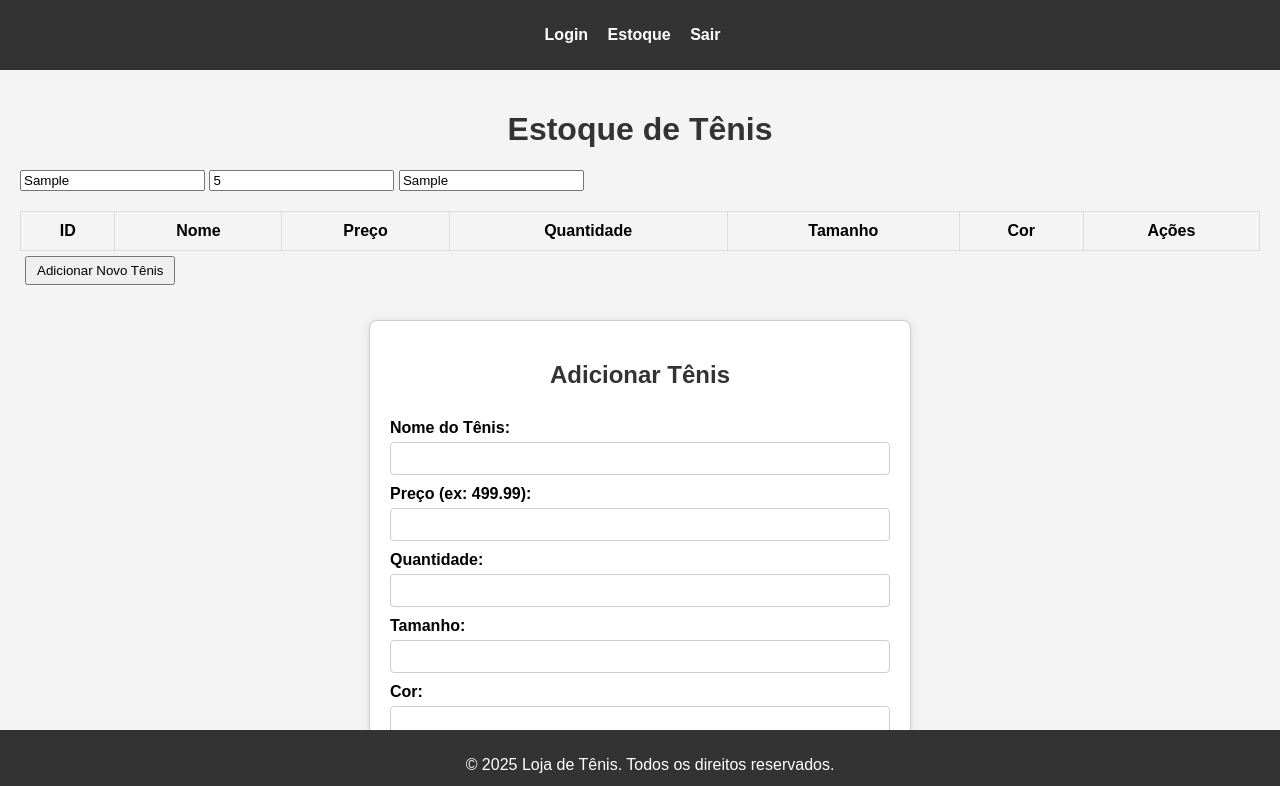
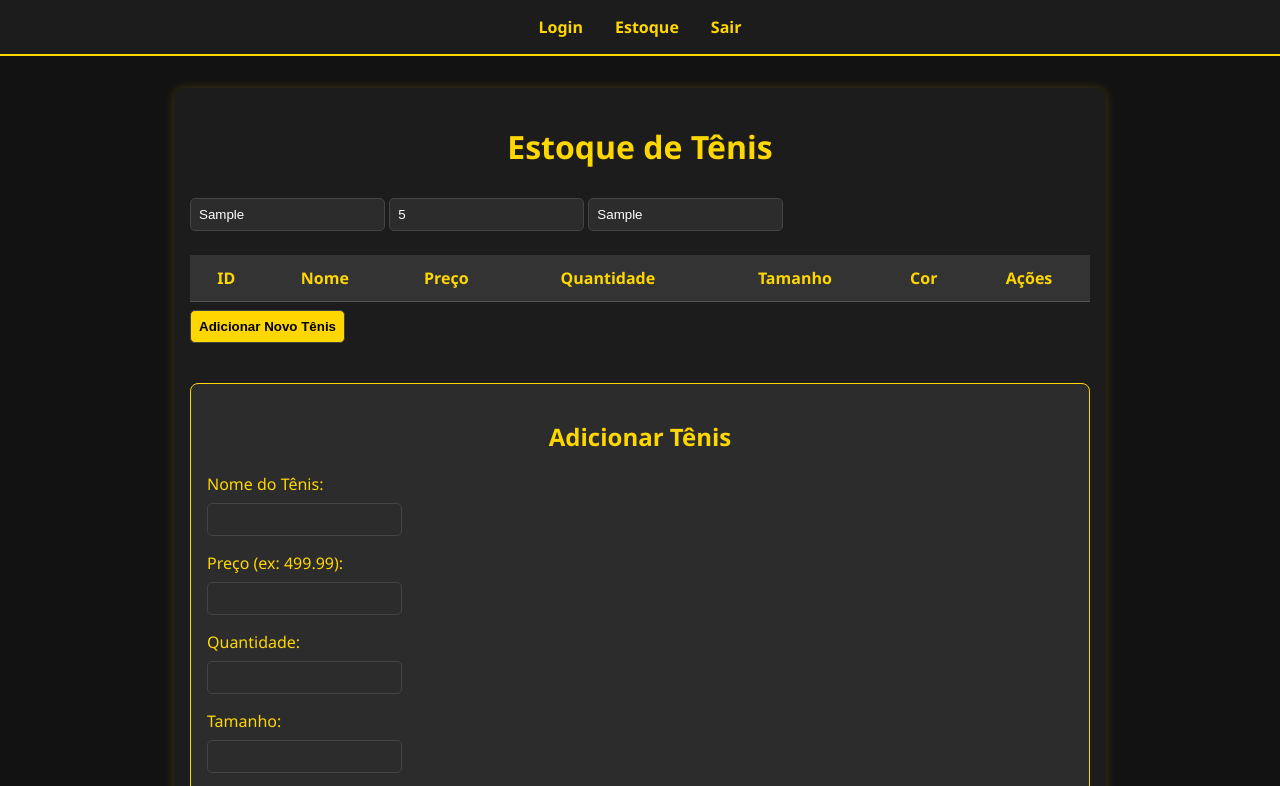
Before and after one commit to PedroCarmooo/projeto-estoque-loja, a website: page public/estoque.html in a window 1280 px wide. Both pictures are taken after typing "Sample", "5", "Sample" into the empty fields and a click on the button "Adicionar Novo Tênis". Shown: the top 786 px of the page. Drawn offline with Linux system fonts and the light colour scheme; no server answers.

Commit message:
Embelezando

```diff
--- a/public/style.css
+++ b/public/style.css
@@ -1,113 +1,118 @@
-/* Estilo básico para o estoque */
+/* style.css personalizado com tema preto, cinza e dourado */
+
 body {
-    font-family: Arial, sans-serif;
+  font-family: 'Segoe UI', Tahoma, Geneva, Verdana, sans-serif;
+  background-color: #121212;
+  color: #f0f0f0;
   margin: 0;
   padding: 0;
-    background-color: #f4f4f4;
 }
 
 header {
-    background-color: #333;
-    color: white;
-    padding: 10px 0;
+  background-color: #1c1c1c;
+  padding: 1rem;
+  border-bottom: 2px solid gold;
+}
+
+nav ul {
+  list-style: none;
+  display: flex;
+  justify-content: center;
+  gap: 2rem;
+  padding: 0;
+  margin: 0;
+}
+
+nav a {
+  color: gold;
+  text-decoration: none;
+  font-weight: bold;
+  transition: color 0.3s;
+}
+
+nav a:hover {
+  color: #cccccc;
+}
+
+main {
+  max-width: 900px;
+  margin: 2rem auto;
+  padding: 1rem;
+  background-color: #1c1c1c;
+  border-radius: 10px;
+  box-shadow: 0 0 10px rgba(255, 215, 0, 0.2);
+}
+
+h1, h2 {
+  color: gold;
   text-align: center;
 }
 
-header nav ul {
-    list-style-type: none;
-    padding: 0;
+input, button {
+  padding: 0.5rem;
+  margin: 0.5rem 0;
+  border-radius: 5px;
+  border: 1px solid #444;
+  background-color: #2c2c2c;
+  color: #fff;
 }
 
-header nav ul li {
-    display: inline;
-    margin-right: 15px;
+input::placeholder {
+  color: #aaa;
 }
 
-header nav ul li a {
-    color: white;
-    text-decoration: none;
+button {
+  background-color: gold;
+  color: #000;
   font-weight: bold;
+  cursor: pointer;
+  transition: background-color 0.3s;
 }
 
-main {
-    padding: 20px;
+button:hover {
+  background-color: #e6b800;
 }
 
-h1, h2 {
-    color: #333;
-    text-align: center;
+#formSection {
+  margin-top: 2rem;
+  padding: 1rem;
+  background-color: #2c2c2c;
+  border: 1px solid gold;
+  border-radius: 8px;
+}
+
+label {
+  display: block;
+  margin-top: 0.5rem;
+  color: gold;
 }
 
 table {
   width: 100%;
   border-collapse: collapse;
-    margin-top: 20px;
+  margin-top: 1rem;
 }
 
-table, th, td {
-    border: 1px solid #ddd;
+thead {
+  background-color: #333;
+  color: gold;
 }
 
 th, td {
-    padding: 10px;
+  padding: 0.75rem;
   text-align: center;
+  border-bottom: 1px solid #555;
 }
 
-button {
-    padding: 5px 10px;
-    margin: 5px;
-    cursor: pointer;
-}
-
-button:hover {
-    background-color: #ddd;
+tr:hover {
+  background-color: #2a2a2a;
 }
 
 footer {
   text-align: center;
-    padding: 10px;
-    background-color: #333;
-    color: white;
-    position: fixed;
-    width: 100%;
-    bottom: 0;
+  padding: 1rem;
+  background-color: #1c1c1c;
+  color: #aaa;
+  border-top: 1px solid #444;
+  margin-top: 2rem;
 }
-
-/* Estilo do formulário de adicionar tênis */
-#formSection {
-    background-color: #fff;
-    border: 1px solid #ccc;
-    max-width: 500px;
-    margin: 30px auto;
-    padding: 20px;
-    border-radius: 8px;
-    box-shadow: 0 0 10px rgba(0,0,0,0.1);
-}
-
-#formSection form {
-    display: flex;
-    flex-direction: column;
-}
-
-#formSection label {
-    margin-top: 10px;
-    font-weight: bold;
-}
-
-#formSection input {
-    padding: 8px;
-    margin-top: 5px;
-    border: 1px solid #ccc;
-    border-radius: 4px;
-}
-
-#formSection button {
-    margin-top: 15px;
-    background-color: #4CAF50;
-    color: white;
-    border: none;
-}
-
-#formSection button#cancelarBtn {
-    background-color: #f44336;
-}
```
Also changed, not shown: imagem/Logo.jpg (added). Lines whose indentation alone changed are shown as unchanged.
